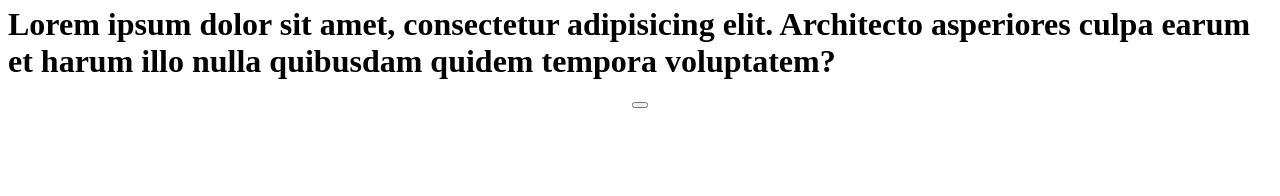
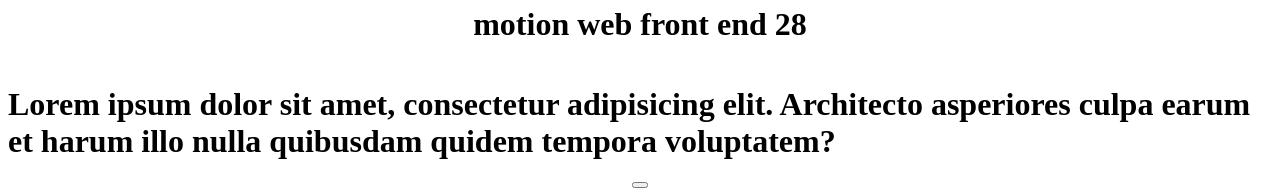
Before and after one commit to oxnam04/motion, a plain HTML site: page index.html in a window 1280 px wide. Shown: the part 1941-2137 px from the top of the page. Before the commit the page ends 2057 px from the top, so only its background shows below. Drawn offline with Linux system fonts and the light colour scheme.

Commit message:
add title (#3)
Co-authored-by: rolanusonov <rolanusonov031209Gmail.com>

```diff
--- a/index.html
+++ b/index.html
@@ -26,6 +26,7 @@
 
 
 <button class="btn">click me</button>
+<h1>motion web front end 28</h1>
 <h1 class="title">Lorem ipsum dolor sit amet, consectetur adipisicing elit. Architecto asperiores culpa earum et harum illo nulla quibusdam quidem tempora voluptatem?</h1>
 <button class="button"></button>
 </body>
```
